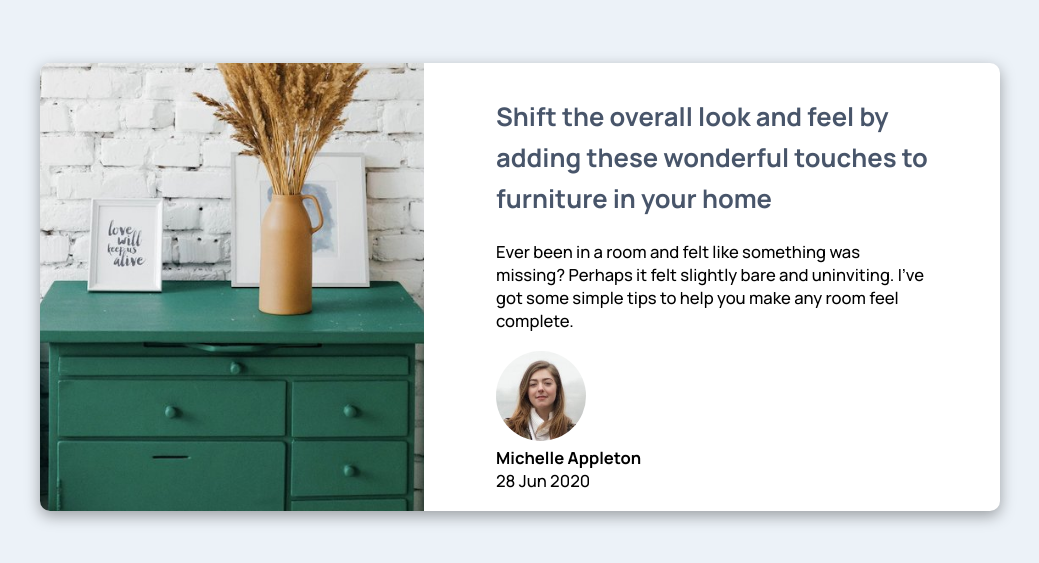
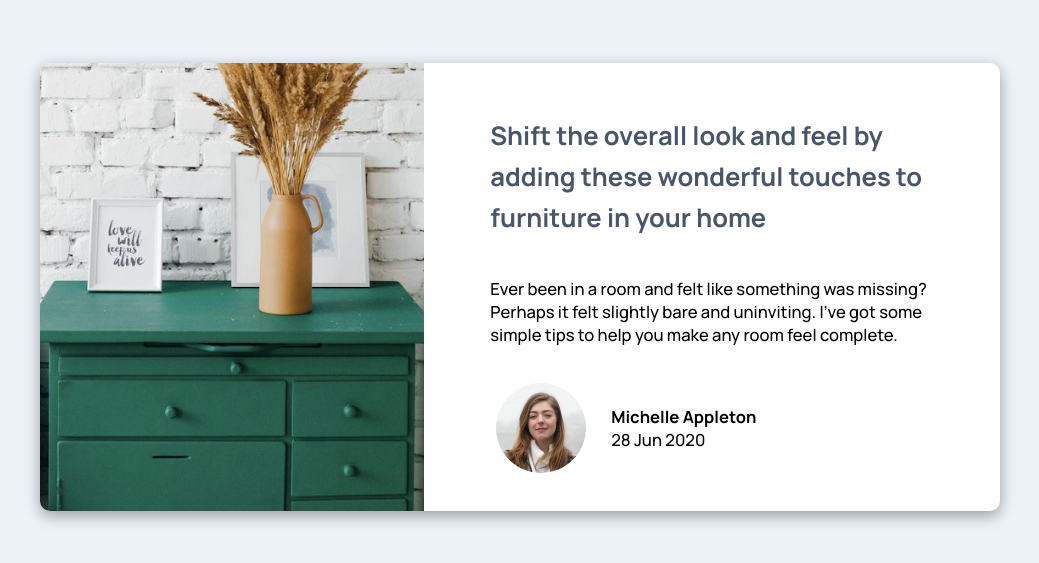
Before and after one commit to mauger1998/social-share-article, a plain HTML site: page index.html in a window 1280 px wide. Shown: the part 113-676 px from the top of the page, without its empty margins (120-1159 px from the left). Drawn offline with Linux system fonts and the light colour scheme.

Commit message:
Correctly space name section and change top width

```diff
--- a/index.html
+++ b/index.html
@@ -29,10 +29,13 @@
         it felt slightly bare and uninviting. I’ve got some simple tips
         to help you make any room feel complete.
       </p>
-      <div class="name-date">
+      <div class="foot">
         <img src="images/avatar-michelle.jpg" alt="">
-        <p class="name"> Michelle Appleton </p>
-        <p>28 Jun 2020</p>
+        <div class="name-date">
+          <p class="name"> Michelle Appleton </p>
+          <p>28 Jun 2020</p>
+        </div>
+
       </div>
 
 
--- a/style.css
+++ b/style.css
@@ -40,7 +40,7 @@ body {
 
 .right-side > h3{
     font-size:2vw;
-    width:75%;
+    width:77%;
     line-height: 1.6;
     color:hsl(217, 19%, 35%);
 
@@ -49,20 +49,30 @@ body {
 
 .right-side > p {
     font-size: 1.3vw;
-    width:75%;
+    width:77%;
 }
 
 .name-date > p {
     font-size: 1.3vw;
     width:75%;
 }
-.right-side > div {
+.right-side > div  {
     width:75%;
 }
 .name {
     font-weight: 700;
+
+
+}
+.name-date {
+    width:20vw;
 }
 div > img {
     width:7vw;
     border-radius:100%;
 }
+.foot {
+    display:flex;
+    gap:2vw;
+    align-items: center;
+}
```
